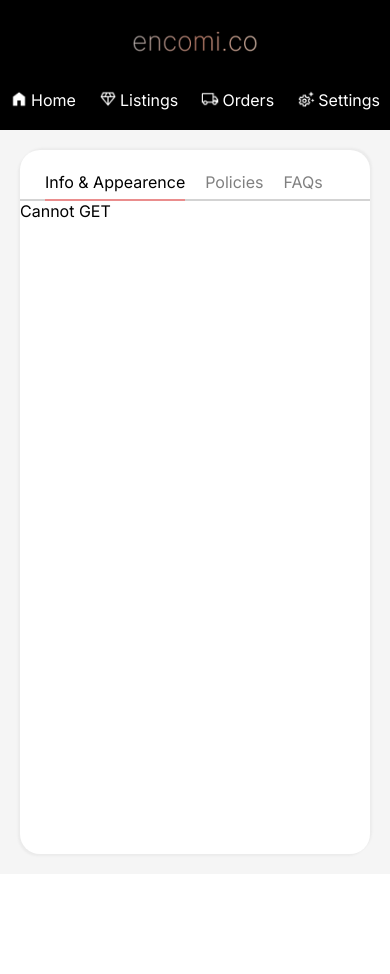
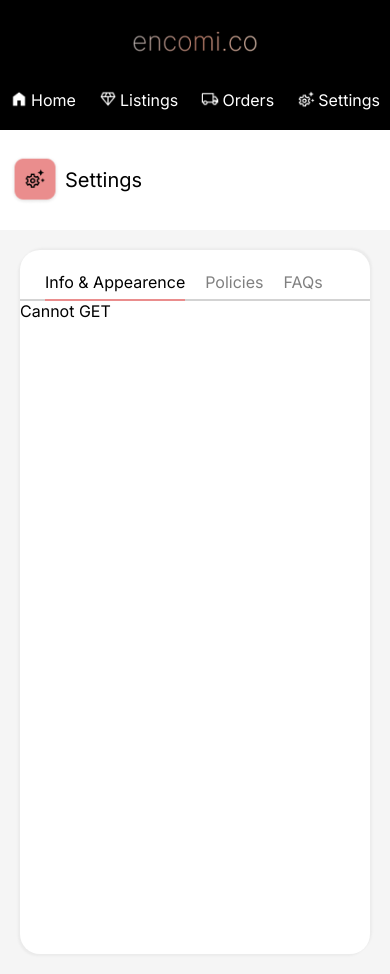
Before and after one commit to nicklas-rn/encomi, a Django app: template shop/templates/shop/settings_dashboard.html in a window 390 px wide. Before the commit the page ends 857 px from the top, so only its background shows below. Run offline with Django 3.2, Linux system fonts and the light colour scheme; the template is opened without the code that fills it, so the values that code supplies are empty; some web fonts are replaced.

Commit message:
added header

```diff
--- a/shop/templates/shop/base_dashboard.html
+++ b/shop/templates/shop/base_dashboard.html
@@ -206,9 +206,6 @@
         margin-right: 10px;
     }
 
-    #header-title{
-
-    }
 
 
 
@@ -346,6 +343,7 @@
             width: 100%;
             height: 130px;
             position: absolute;
+            top: 0px;
             background-color: black;
             z-index: 2000;
         }
@@ -386,13 +384,26 @@
         }
 
         #header {
-            display: none;
+            display: flex;
+            flex-direction: row;
+            justify-content: space-between;
+            align-items: center;
+            margin-left: 10px;
+            padding-right: 10px;
+            height: 100px;
+            font-size: 20;
+            margin-top: 130px;
+            max-width: 100%;
+        }
+
+        .icon-header {
+            margin-right: 5px;
         }
 
         .mainmain {
             width: calc(100% - 40px);
             margin: 0px;
-            padding-top: 150px;
+            padding-top: 20px;
             padding-bottom: 20px;
         }
 
```
